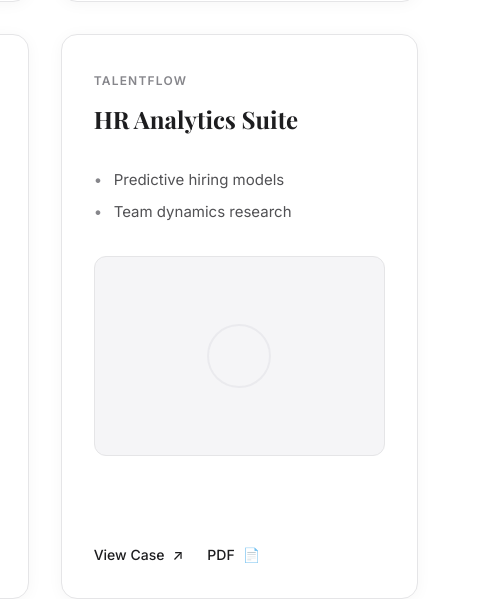
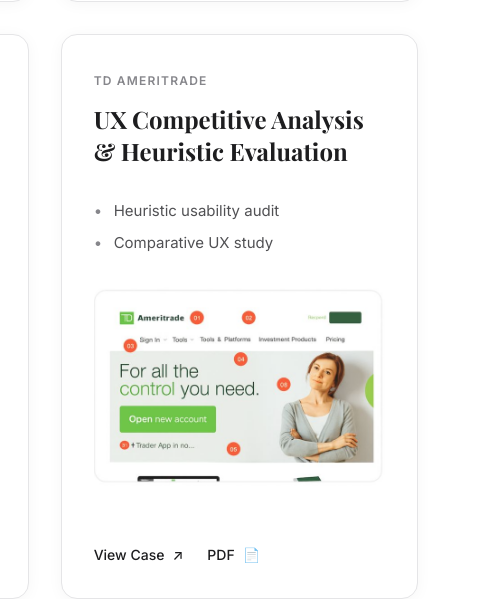
Before and after one commit to ptulin/portfolio, a plain HTML site: page index.html in a window 1280 px wide. Shown: the part 2077-2676 px from the top of the page, 790-1280 px from the left. Drawn offline with nearby package versions, Linux system fonts and the light colour scheme.

Commit message:
Replace Talentflow module with TD Ameritrade UX Competitive Analysis module

```diff
--- a/index.html
+++ b/index.html
@@ -890,14 +890,16 @@
             </div>
             <div class="case-card">
                 <div class="case-header">
-                    <span class="case-company">TALENTFLOW</span>
-                    <h3 class="case-title">HR Analytics Suite</h3>
+                    <span class="case-company">TD AMERITRADE</span>
+                    <h3 class="case-title">UX Competitive Analysis & Heuristic Evaluation</h3>
                 </div>
                 <ul class="case-features">
-                    <li>Predictive hiring models</li>
-                    <li>Team dynamics research</li>
+                    <li>Heuristic usability audit</li>
+                    <li>Comparative UX study</li>
                 </ul>
-                <div class="case-image-placeholder"></div>
+                <div class="case-image-placeholder">
+                    <img src="assets/case-studies/TD Ameritrade/TDModuleImage.png" alt="TD Ameritrade UX Competitive Analysis">
+                </div>
                 <div class="case-actions">
                     <a href="case-studies/talentflow-hr-analytics-suite.html" class="case-link">View Case <span>↗</span></a>
                     <a href="#" class="case-link">PDF <span>📄</span></a>
```
Also changed, not shown: assets/case-studies/TD Ameritrade/TDModule.png (added), assets/case-studies/TD Ameritrade/TDModuleImage.png (added).
